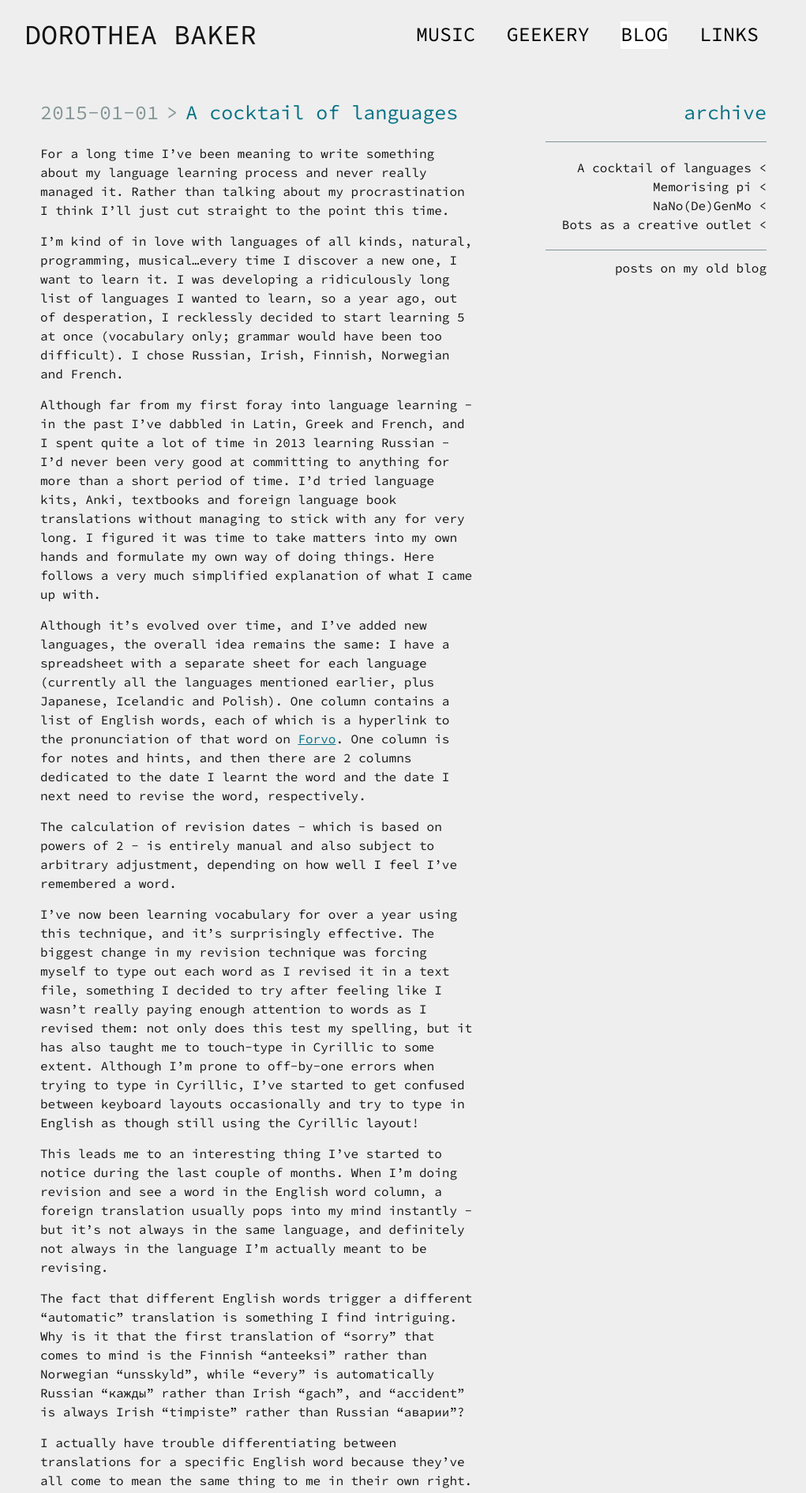
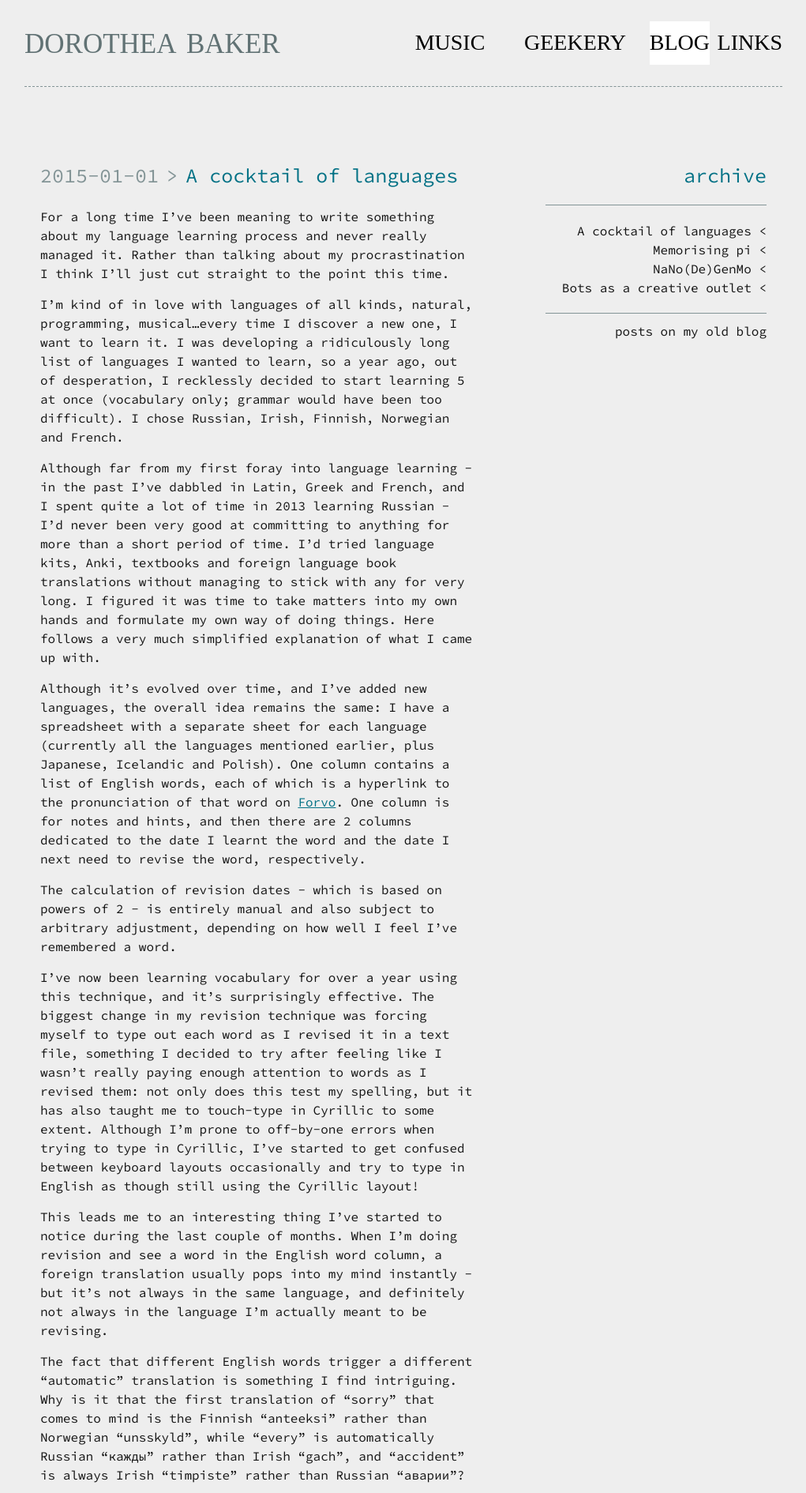
Before and after one commit to d-baker/navsite, a Jekyll site: the page built from blog.html, in a window 1280 px wide. Shown: the top 1890 px of the page at 79% size, without its empty margins (129-1150 px from the left). Built offline with Jekyll 4.4.1, drawn with Linux system fonts in a browser that asks for light colours; some web fonts are replaced; comment, search, counter and statistics services are not loaded.

Commit message:
making progress on new header design

```diff
--- a/_sass/header.scss
+++ b/_sass/header.scss
@@ -1,10 +1,11 @@
 header#main-header {
     position: relative;
-    margin: 0px;
-    margin-bottom: 40px;
+    margin: 50px 0px 100px 0px;
     padding: 0px;
     width: 100%;
     height: $header-height;
+    border-bottom: 1px dashed $batcolor;
+    line-height: 0;
 
     #menubutton {
         display: none;
@@ -20,16 +21,15 @@ header#main-header {
 
     nav {
         display: inline-block;
-        line-height: 1.7em;
         margin-left: 20px;
         float: right;
     }
 
     a {
-        text-transform: uppercase;
-        font-size: 25px;
-        font-family: NotCourierSans, "Source Code Pro";
-        margin-right: 30px;
+        text-transform: lowercase;
+        font-variant: small-caps;
+        font-size: 40px;
+        font-family: NotCourierSans;
         cursor: pointer;
         display: inline;
         color: $menufg;
@@ -47,9 +47,9 @@ header#main-header {
 
     a#logo {
         padding-right: 20px;
-        color: $fg;
-        font-size: 35px;
-        line-height: 0.8em;
+        color: $batcolor - #222;
+        font-family: NotCourierSansBold;
+        font-size: 50px;
         text-align: right;
         margin: 0px;
 
@@ -61,10 +61,14 @@ header#main-header {
 
     }
 
+    .dropdown > a, nav > a {
+        padding: 0px 20px;
+    }
+
     .dropdown:hover > a, nav a:hover, .current {
         color: $menufg;
         background: $menubg;
-        padding-bottom: 3px;
+        padding-bottom: 10px;
     }
 
     .dropdown {
@@ -81,8 +85,9 @@ header#main-header {
             position: absolute;
             background: $menubg;
             padding: 15px 0px;
-            margin-top: 5px;
+            margin-top: 15px;
             z-index: 100;
+            line-height: 1.7em;
 
             a {
                 background: none;
--- a/css/main.scss
+++ b/css/main.scss
@@ -110,6 +110,22 @@ a {
 
 }
 
+#identity-banner {
+    text-align: center;
+    h1 {
+        color: $batcolor - #222;
+        font-size: 80px;
+        display: inline;
+        font-variant: small-caps;
+        text-transform: lowercase;
+        font-family: NotCourierSansBold;
+    }
+    img {
+        margin: 0px 50px;
+        vertical-align: middle;
+    }
+}
+
 #assorted, #music, #geekery {
     padding-bottom: 10px;
 }
@@ -178,7 +194,7 @@ footer {
     text-align: right;
     text-transform: uppercase;
     font-family: NotCourierSans, "Source Code Pro";
-    padding-top: 30px;
+    margin-top: 80px;
     padding-bottom: 10px;
 
     p.sitelink {
```
Also changed, not shown: index.html (+4 -18 lines). Lines whose indentation alone changed are shown as unchanged.
